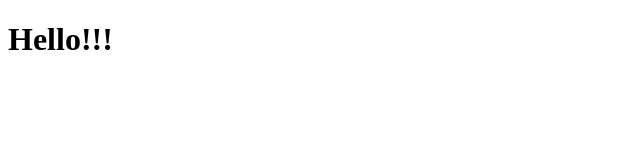
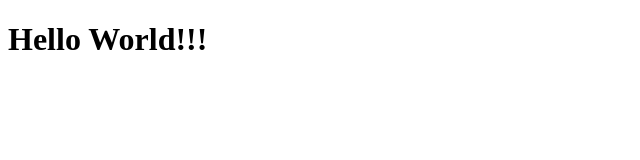
Before and after one commit to ZbigniewKulczynski1984/git-course-4, a plain HTML site: page index.html in a window 1280 px wide. Shown: the whole page, without its empty margins (0-640 px from the left). Drawn offline with Linux system fonts and the light colour scheme.

Commit message:
index.html changed

```diff
--- a/index.html
+++ b/index.html
@@ -7,7 +7,7 @@
     <title>ISA Git course 4</title>
 </head>
 <body>
-    <h1> Hello!!!</h2>
+    <h1> Hello World!!!</h2>
 
 </body>
 </html>
```
